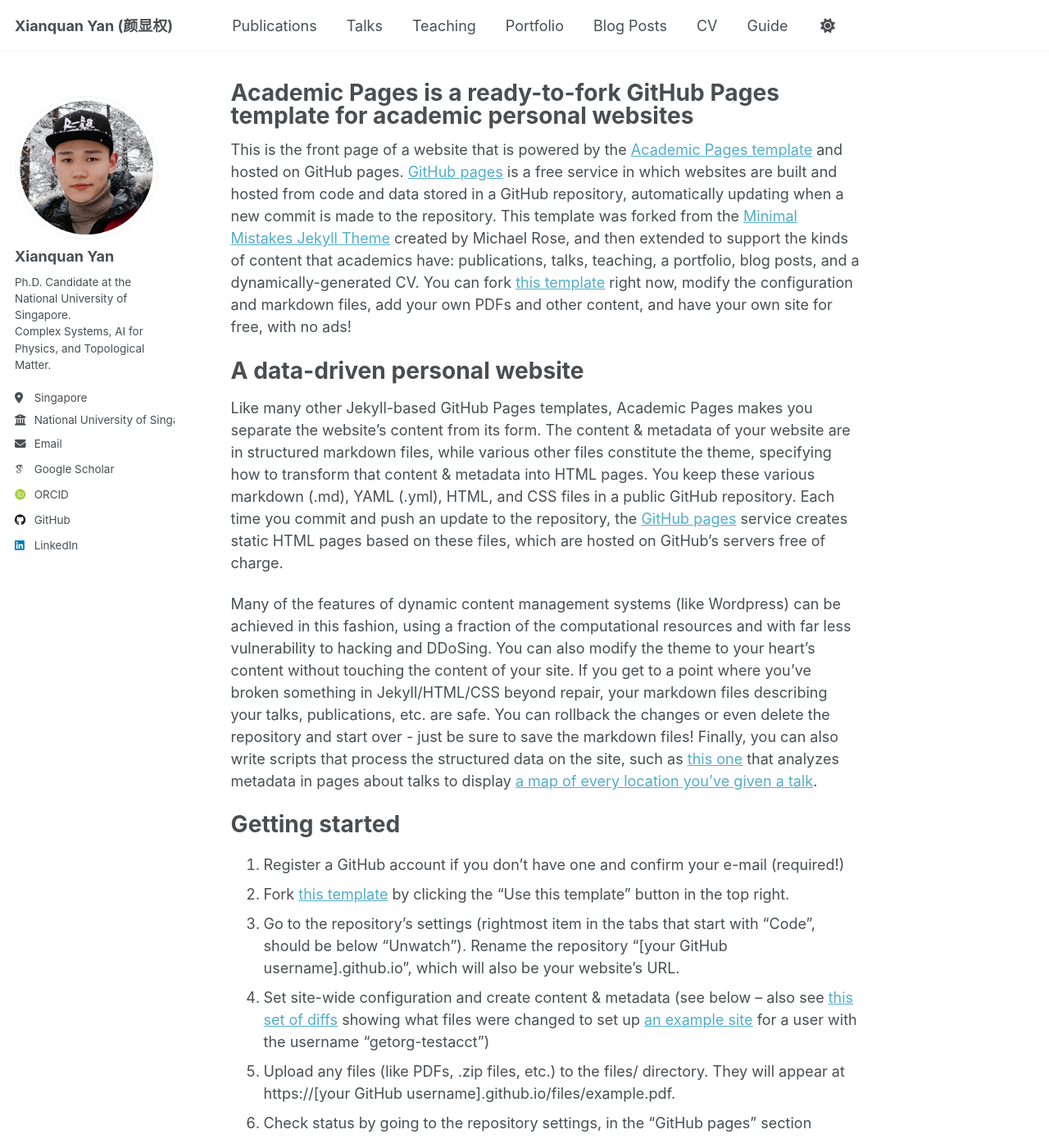
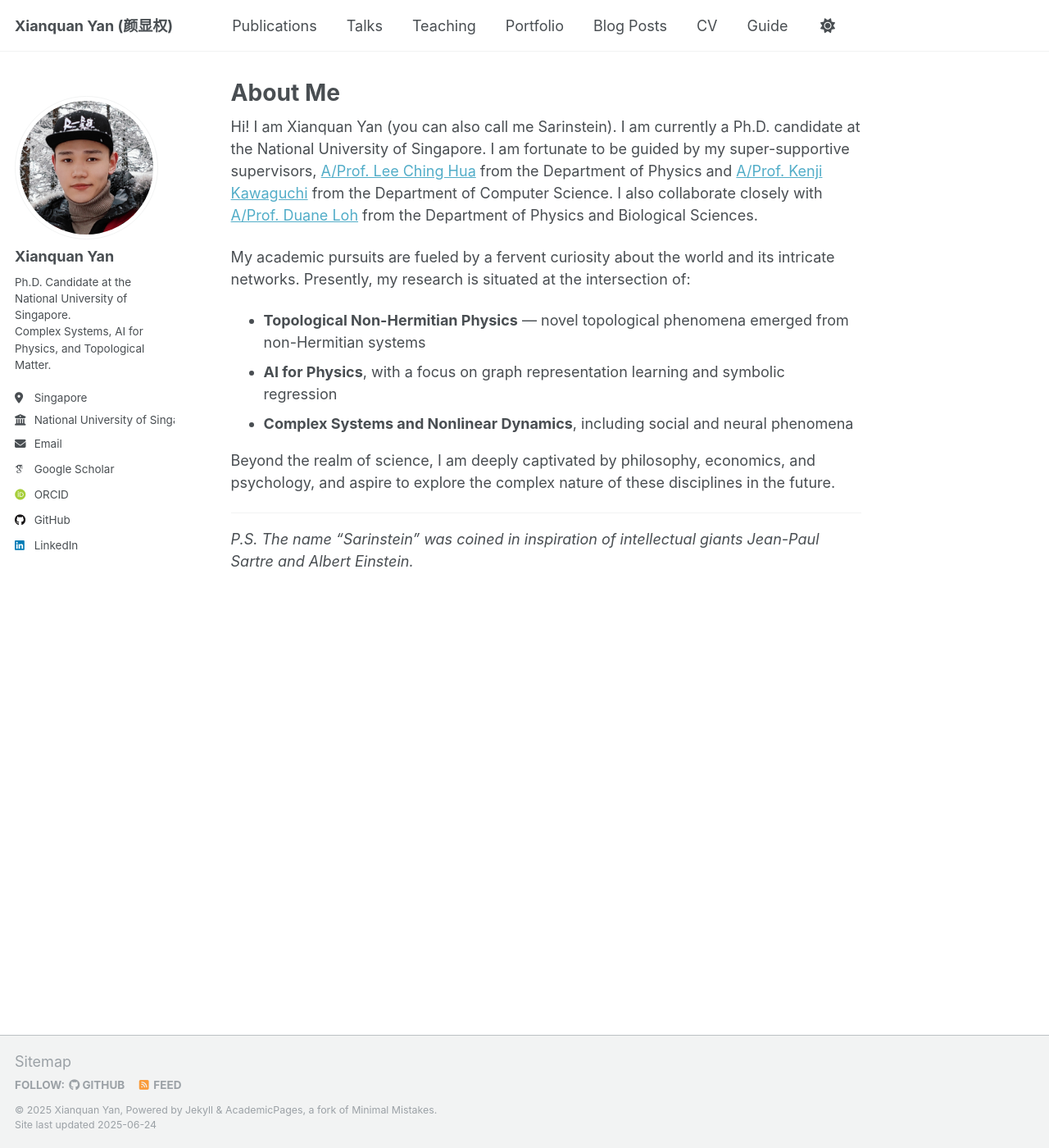
Before and after one commit to sarinstein-yan/sarinstein-yan.github.io, a Jekyll site: the page built from _pages/about.md, in a window 1280 px wide and 1400 px high. Shown: the whole window at 82% size. Built offline with Jekyll 4.4.1, drawn with Linux system fonts in a browser that asks for light colours; some web fonts are replaced; some of the changed text lies outside the part shown.

Commit message:
about me

```diff
--- a/_config.yml
+++ b/_config.yml
@@ -35,7 +35,7 @@ author:
   # Academic websites
   academia         : # URL
   arxiv            : # URL - Update with the correct link to your profile
-  googlescholar    : "https://scholar.google.com/citations?user=PS_CX0AAAAAJ"
+  googlescholar    : "https://scholar.google.com/citations?user=-nAiryMAAAAJ&hl=en"
   impactstory      : # URL
   orcid            : "https://orcid.org/0009-0009-6952-421X"
   semantic         : # URL
--- a/_pages/about.md
+++ b/_pages/about.md
@@ -1,12 +1,28 @@
 ---
 permalink: /
-title: "Academic Pages is a ready-to-fork GitHub Pages template for academic personal websites"
+title: "About Me"
+# excerpt: "About me"
 author_profile: true
 redirect_from:
   - /about/
   - /about.html
 ---
 
+Hi! I am Xianquan Yan (you can also call me Sarinstein). I am currently a Ph.D. candidate at the National University of Singapore. I am fortunate to be guided by my super-supportive supervisors, [A/Prof. Lee Ching Hua](https://www.physics.nus.edu.sg/faculty/lee-ching-hua/) from the Department of Physics and [A/Prof. Kenji Kawaguchi](https://ml.comp.nus.edu.sg/kawaguchi/) from the Department of Computer Science. I also collaborate closely with [A/Prof. Duane Loh](https://www.physics.nus.edu.sg/faculty/loh-duane/) from the Department of Physics and Biological Sciences.
+
+My academic pursuits are fueled by a fervent curiosity about the world and its intricate networks. Presently, my research is situated at the intersection of:
+* **Topological Non-Hermitian Physics** — novel topological phenomena emerged from non-Hermitian systems
+* **AI for Physics**, with a focus on graph representation learning and symbolic regression
+* **Complex Systems and Nonlinear Dynamics**, including social and neural phenomena
+
+Beyond the realm of science, I am deeply captivated by philosophy, economics, and psychology, and aspire to explore the complex nature of these disciplines in the future.
+
+---
+*P.S. The name "Sarinstein" was coined in inspiration of intellectual giants Jean-Paul Sartre and Albert Einstein.*
+
+
+
+<!--
 This is the front page of a website that is powered by the [Academic Pages template](https://github.com/academicpages/academicpages.github.io) and hosted on GitHub pages. [GitHub pages](https://pages.github.com) is a free service in which websites are built and hosted from code and data stored in a GitHub repository, automatically updating when a new commit is made to the repository. This template was forked from the [Minimal Mistakes Jekyll Theme](https://mmistakes.github.io/minimal-mistakes/) created by Michael Rose, and then extended to support the kinds of content that academics have: publications, talks, teaching, a portfolio, blog posts, and a dynamically-generated CV. You can fork [this template](https://github.com/academicpages/academicpages.github.io) right now, modify the configuration and markdown files, add your own PDFs and other content, and have your own site for free, with no ads!
 
 A data-driven personal website
@@ -46,4 +62,4 @@ Example: editing a markdown file for a talk
 
 For more info
 ------
-More info about configuring Academic Pages can be found in [the guide](https://academicpages.github.io/markdown/), the [growing wiki](https://github.com/academicpages/academicpages.github.io/wiki), and you can always [ask a question on GitHub](https://github.com/academicpages/academicpages.github.io/discussions). The [guides for the Minimal Mistakes theme](https://mmistakes.github.io/minimal-mistakes/docs/configuration/) (which this theme was forked from) might also be helpful.
+More info about configuring Academic Pages can be found in [the guide](https://academicpages.github.io/markdown/), the [growing wiki](https://github.com/academicpages/academicpages.github.io/wiki), and you can always [ask a question on GitHub](https://github.com/academicpages/academicpages.github.io/discussions). The [guides for the Minimal Mistakes theme](https://mmistakes.github.io/minimal-mistakes/docs/configuration/) (which this theme was forked from) might also be helpful. -->
```
Also changed, not shown: other parts of _pages/about.md (+5 -5 lines).
